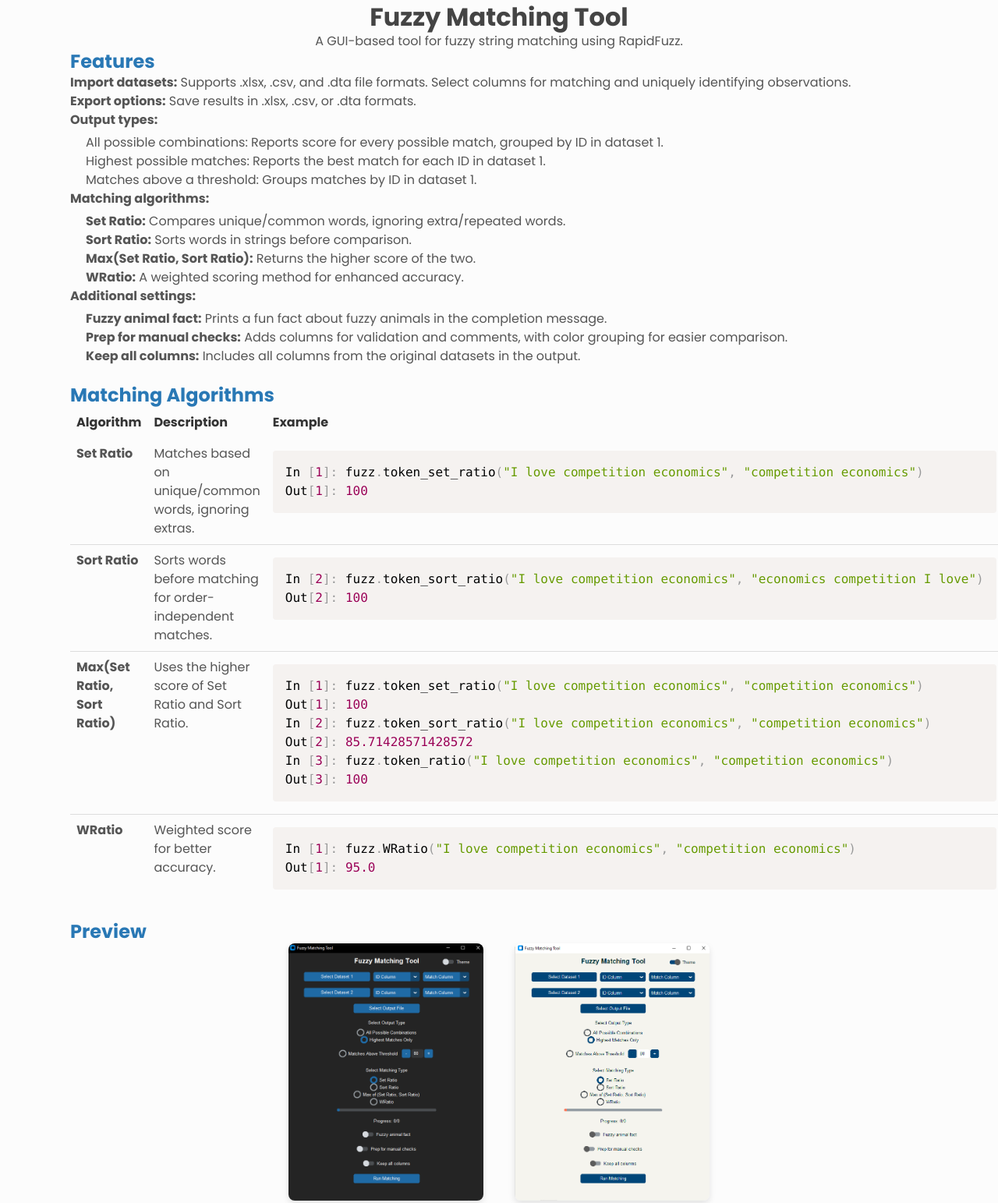
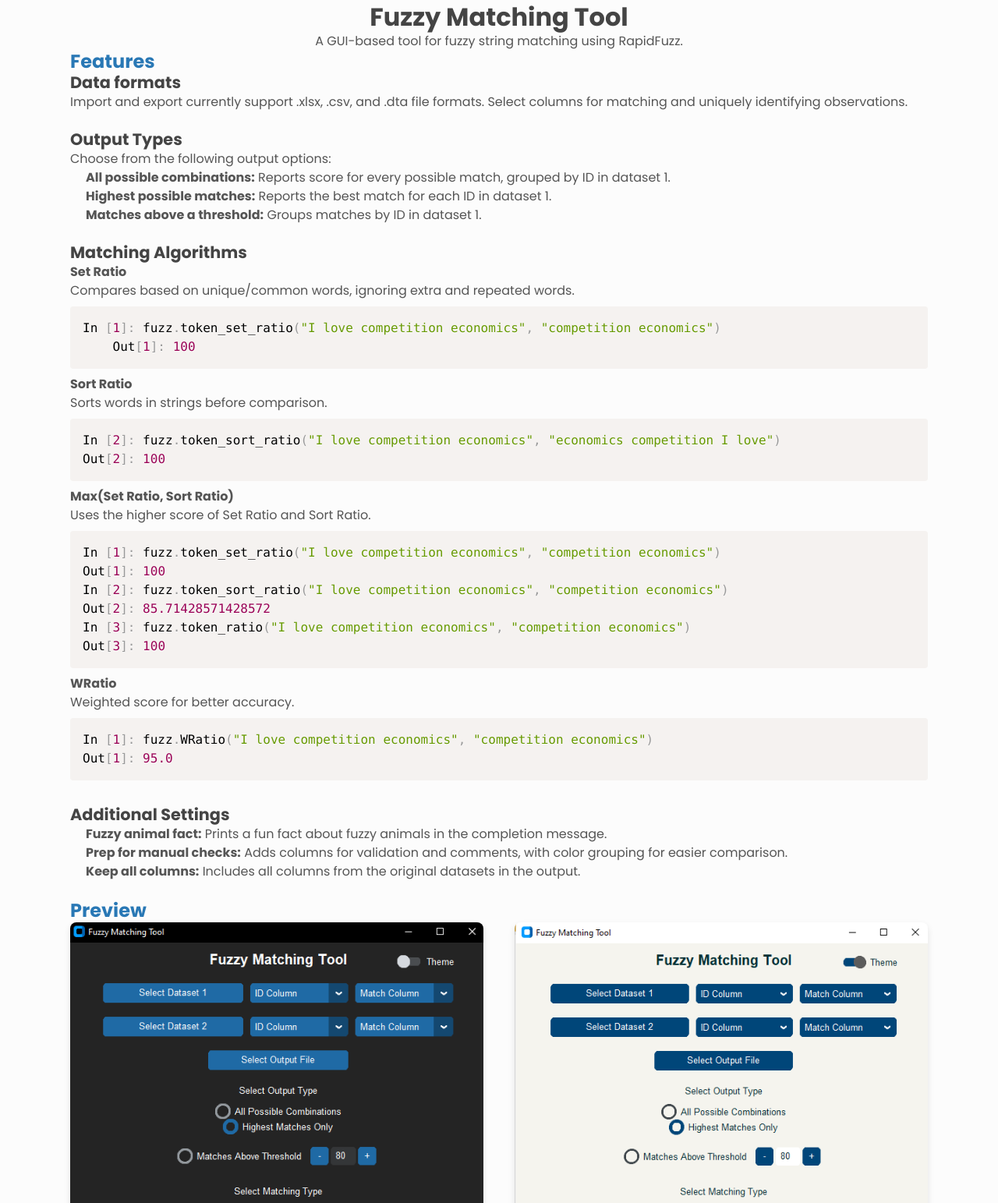
Before and after one commit to james-legrand/james-legrand.github.io, a plain HTML site: page pages/fuzzy_matching.html in a window 1280 px wide. Shown: the part 125-1668 px from the top of the page at 78% size. Drawn offline with nearby package versions, Linux system fonts and the light colour scheme.

Commit message:
mobilni telefon

```diff
--- a/pages/fuzzy_matching.html
+++ b/pages/fuzzy_matching.html
@@ -51,91 +51,64 @@
       <hr>
 
       <h3>Features</h3>
-      <ul style="list-style-type: none; padding-left: 0; font-size: 16px;">
-        <li><strong>Import datasets:</strong> Supports <code>.xlsx</code>, <code>.csv</code>, and <code>.dta</code> file formats. Select columns for matching and uniquely identifying observations.</li>
-        <li><strong>Export options:</strong> Save results in <code>.xlsx</code>, <code>.csv</code>, or <code>.dta</code> formats.</li>
-        <li><strong>Output types:</strong>
-          <ul style="padding-left: 20px; margin-top: 5px;">
-            <li>All possible combinations: Reports score for every possible match, grouped by ID in dataset 1.</li>
-            <li>Highest possible matches: Reports the best match for each ID in dataset 1.</li>
-            <li>Matches above a threshold: Groups matches by ID in dataset 1.</li>
-          </ul>
-        </li>
-        <li><strong>Matching algorithms:</strong>
-          <ul style="padding-left: 20px; margin-top: 5px;">
-            <li><strong>Set Ratio:</strong> Compares unique/common words, ignoring extra/repeated words.</li>
-            <li><strong>Sort Ratio:</strong> Sorts words in strings before comparison.</li>
-            <li><strong>Max(Set Ratio, Sort Ratio):</strong> Returns the higher score of the two.</li>
-            <li><strong>WRatio:</strong> A weighted scoring method for enhanced accuracy.</li>
-          </ul>
-        </li>
-        <li><strong>Additional settings:</strong>
-          <ul style="padding-left: 20px; margin-top: 5px;">
-            <li><strong>Fuzzy animal fact:</strong> Prints a fun fact about fuzzy animals in the completion message.</li>
-            <li><strong>Prep for manual checks:</strong> Adds columns for validation and comments, with color grouping for easier comparison.</li>
-            <li><strong>Keep all columns:</strong> Includes all columns from the original datasets in the output.</li>
-          </ul>
-        </li>
+      <h4>Data formats</h4>
+      <p>Import and export currently support <code>.xlsx</code>, <code>.csv</code>, and <code>.dta</code> file formats. Select columns for matching and uniquely identifying observations.</p>
+      <br>
+      <h4>Output Types</h4>
+      <p>Choose from the following output options:</p>
+      <ul style="padding-left: 20px;">
+        <li><strong>All possible combinations:</strong> Reports score for every possible match, grouped by ID in dataset 1.</li>
+        <li><strong>Highest possible matches:</strong> Reports the best match for each ID in dataset 1.</li>
+        <li><strong>Matches above a threshold:</strong> Groups matches by ID in dataset 1.</li>
       </ul>
+      <br>
+      <h4>Matching Algorithms</h4>
+      <h5>Set Ratio</h5>
+      <p>Compares based on unique/common words, ignoring extra and repeated words.</p>
+      <pre class="code-block"><code class="language-python">In [1]: fuzz.token_set_ratio("I love competition economics", "competition economics")
+    Out[1]: 100</code></pre>
 
-      <hr>
-      <br>
-      <h3>Matching Algorithms</h3>
-        <table>
-          <thead>
-            <tr>
-              <th>Algorithm</th>
-              <th>Description</th>
-              <th>Example</th>
-            </tr>
-          </thead>
-          <tbody>
-            <tr>
-              <td><strong>Set Ratio</strong></td>
-              <td>Matches based on unique/common words, ignoring extras.</td>
-              <td>
-                <pre class="code-block"><code class="language-python">In [1]: fuzz.token_set_ratio("I love competition economics", "competition economics")
-Out[1]: 100 </code></pre>
-              </td>
-            </tr>
-            <tr>
-              <td><strong>Sort Ratio</strong></td>
-              <td>Sorts words before matching for order-independent matches.</td>
-              <td>
-                <pre class="code-block"><code class="language-python">In [2]: fuzz.token_sort_ratio("I love competition economics", "economics competition I love")
+      <h5>Sort Ratio</h5>
+      <p>Sorts words in strings before comparison.</p>
+      <pre class="code-block"><code class="language-python">In [2]: fuzz.token_sort_ratio("I love competition economics", "economics competition I love")
 Out[2]: 100</code></pre>
-              </td>
-            </tr>
-            <tr>
-              <td><strong>Max(Set Ratio, Sort Ratio)</strong></td>
-              <td>Uses the higher score of Set Ratio and Sort Ratio.</td>
-              <td>
-                <pre class="code-block"><code class="language-python">In [1]: fuzz.token_set_ratio("I love competition economics", "competition economics")
+
+      <h5>Max(Set Ratio, Sort Ratio)</h5>
+      <p>Uses the higher score of Set Ratio and Sort Ratio.</p>
+      <pre class="code-block"><code class="language-python">In [1]: fuzz.token_set_ratio("I love competition economics", "competition economics")
 Out[1]: 100
 In [2]: fuzz.token_sort_ratio("I love competition economics", "competition economics")
 Out[2]: 85.71428571428572
 In [3]: fuzz.token_ratio("I love competition economics", "competition economics")
 Out[3]: 100</code></pre>
-              </td>
-            </tr>
-            <tr>
-              <td><strong>WRatio</strong></td>
-              <td>Weighted score for better accuracy.</td>
-              <td>
-                <pre class="code-block"><code class="language-python">In [1]: fuzz.WRatio("I love competition economics", "competition economics")
-Out[1]: 95.0 </code></pre>
-              </td>
-            </tr>
-          </tbody>
-        </table>
 
-      <hr>
+      <h5>WRatio</h5>
+      <p>Weighted score for better accuracy.</p>
+      <pre class="code-block"><code class="language-python">In [1]: fuzz.WRatio("I love competition economics", "competition economics")
+Out[1]: 95.0</code></pre>
+
+      <br>
+      <h4>Additional Settings</h4>
+      <ul style="padding-left: 20px;">
+        <li><strong>Fuzzy animal fact:</strong> Prints a fun fact about fuzzy animals in the completion message.</li>
+        <li><strong>Prep for manual checks:</strong> Adds columns for validation and comments, with color grouping for easier comparison.</li>
+        <li><strong>Keep all columns:</strong> Includes all columns from the original datasets in the output.</li>
+      </ul>
       <br>
       <h3>Preview</h3>
-      <div style="display: flex; justify-content: center; gap: 40px;">
-        <img src="../resources/images/fuzzy_dark.png" alt="Fuzzy Matching Dark Theme" width="250" style="border-radius: 8px; box-shadow: 0 4px 8px rgba(0, 0, 0, 0.1);">
-        <img src="../resources/images/fuzzy_light.png" alt="Fuzzy Matching Light Theme" width="250" style="border-radius: 8px; box-shadow: 0 4px 8px rgba(0, 0, 0, 0.1);">
+      <div style="display: flex; justify-content: center; gap: 40px; flex-wrap: wrap;">
+        <img
+          src="../resources/images/fuzzy_dark.png"
+          alt="Fuzzy Matching Dark Theme"
+          width="250"
+          style="border-radius: 8px; box-shadow: 0 4px 8px rgba(0, 0, 0, 0.1); flex: 1; max-width: 100%;">
+        <img
+          src="../resources/images/fuzzy_light.png"
+          alt="Fuzzy Matching Light Theme"
+          width="250"
+          style="border-radius: 8px; box-shadow: 0 4px 8px rgba(0, 0, 0, 0.1); flex: 1; max-width: 100%;">
       </div>
+
 
     </main>
 
--- a/resources/css/styles.css
+++ b/resources/css/styles.css
@@ -147,7 +147,6 @@ iframe {
   margin-bottom: 10px;
 }
 
-
   /* Table Styling */
   table {
     width: 100%;
@@ -180,7 +179,11 @@ iframe {
     padding: 6px;
     margin: 8px 0;
     border-radius: 4px;
-    overflow-x: auto;
+    white-space: pre-wrap; /* Allow wrapping */
+    word-wrap: break-word; /* Break long words */
+    overflow-wrap: break-word; /* Ensure consistent word breaking */
+    overflow-x: auto; /* Allow horizontal scroll if necessary */
+    max-width: 100%; /* Make it responsive */
   }
 
   /* Row Styling */
@@ -196,7 +199,19 @@ iframe {
   h1 {
     font-size: 2.6rem;
   }
+  .pdf-item {
+    display: block; /* Stack the text content vertically */
+  }
+
+  .pdf-iframe {
+    display: none; /* Remove the iframe */
+  }
+
+  .pdf-text-content h3 {
+    text-decoration: underline; /* Underline the title */
+  }
 }
+
 
 /*===================
   buttons and links
@@ -456,3 +471,12 @@ main {
   font-size: 1.8rem;
   transition: transform 0.2s ease-in-out;
 }
+
+#markdown-container {
+  font-family: "Poppins", sans-serif;
+  line-height: 1.5;
+  color: var(--clr-fg);
+}
+#markdown-container h1 {
+  color: var(--clr-primary);
+}
```
Also changed, not shown: pages/econometrics.html (+1 -1 lines), pages/merger_simulation.html (+4 -3 lines), resources/images/merger_simulation_flow.png (added), 4 other files.
